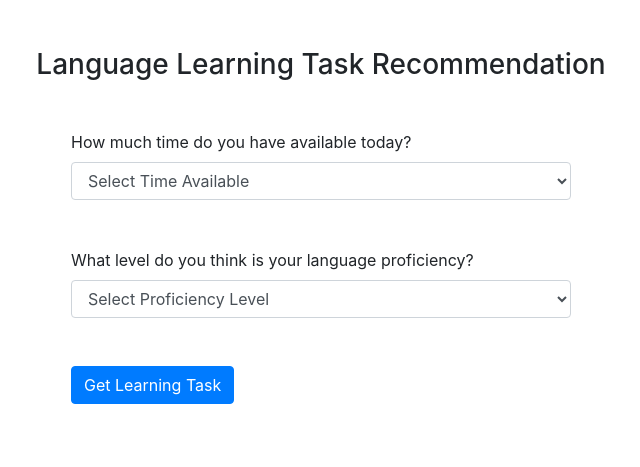
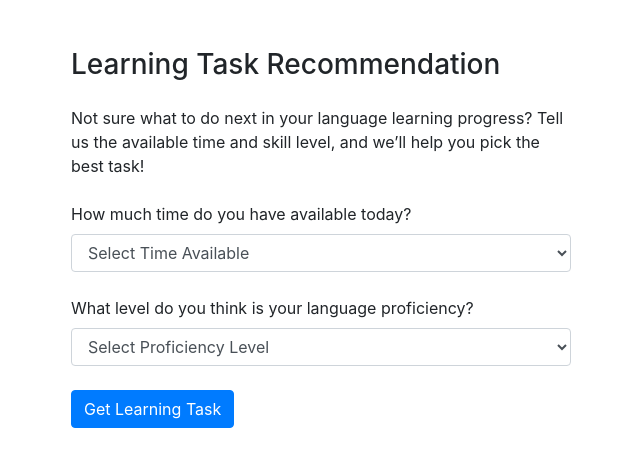
Before and after one commit to endrit-jakupi/Learning_a_new_language, a Flask app: page / in a window 1280 px wide. Shown: the top 467 px of the page, without its empty margins (319-959 px from the left). Run offline with Flask 3, Linux system fonts and the light colour scheme; parts of the project's set-up code (start-up, migrations or seed data) failed here and were passed over; some libraries are stand-ins or nearby versions.

Commit message:
Fixed a few linguistic issues

```diff
--- a/app.py
+++ b/app.py
@@ -90,9 +90,9 @@ def get_task():
     task_value = learning_sim.output['learning_task']
 
     task_mapping = {
-        1: "Talk about recent experiences, any special event that you attended, or something interesting you learned recently.",
-        2: "Read a short piece of text and summarize or discuss the main ideas in your own words.",
-        3: "Write a summary of something you came across recently, like a story, video, or event, and mention the main point of it.",
+        1: "Practice talking about any recent experience, special event you attended, or something interesting you learned.",
+        2: "Read a short piece of text and summarize the key points in your own words.",
+        3: "Write a description of something you came across recently, like a story or video, and explain why it stood out to you.",
         4: "Practice speaking with a native speaker or a friend and discuss a topic that challenges your language skills.",
         5: "Prepare a persuasive speech on a challenging topic and present or discuss reasons to support your perspective."
     }
--- a/templates/index.html
+++ b/templates/index.html
@@ -8,10 +8,10 @@
 </head>
 <body>
     <div class="container my-5">
-        <h3 class="text-center">Language Learning Task Recommendation</h3>
-
+        <h3 class="mx-auto" style="max-width: 500px;">Learning Task Recommendation</h3>
+        <p class="mx-auto my-4" style="max-width: 500px;">Not sure what to do next in your language learning progress? Tell us the available time and skill level, and we’ll help you pick the best task!</p>
         <form id="taskForm">
-            <div class="form-group mx-auto my-5" style="max-width: 500px;">
+            <div class="form-group mx-auto my-4" style="max-width: 500px;">
                 <label for="timeAvailable">How much time do you have available today?</label>
                 <select id="timeAvailable" class="form-control">
                     <option value="">Select Time Available</option>
@@ -23,7 +23,7 @@
                 </select>
             </div>
 
-            <div class="form-group mx-auto my-5" style="max-width: 500px;">
+            <div class="form-group mx-auto my-4" style="max-width: 500px;">
                 <label for="proficiencyLevel">What level do you think is your language proficiency?</label>
                 <select id="proficiencyLevel" class="form-control">
                     <option value="">Select Proficiency Level</option>
@@ -39,7 +39,7 @@
             </div>
         </form>
 
-        <div id="taskRecommendation" class="alert alert-info d-none mx-auto mt-5" style="max-width: 500px;"></div>
+        <div id="taskRecommendation" class="alert alert-info d-none mx-auto mt-4" style="max-width: 500px;"></div>
     </div>
 
     <script src="https://code.jquery.com/jquery-3.6.0.min.js"></script>
```
